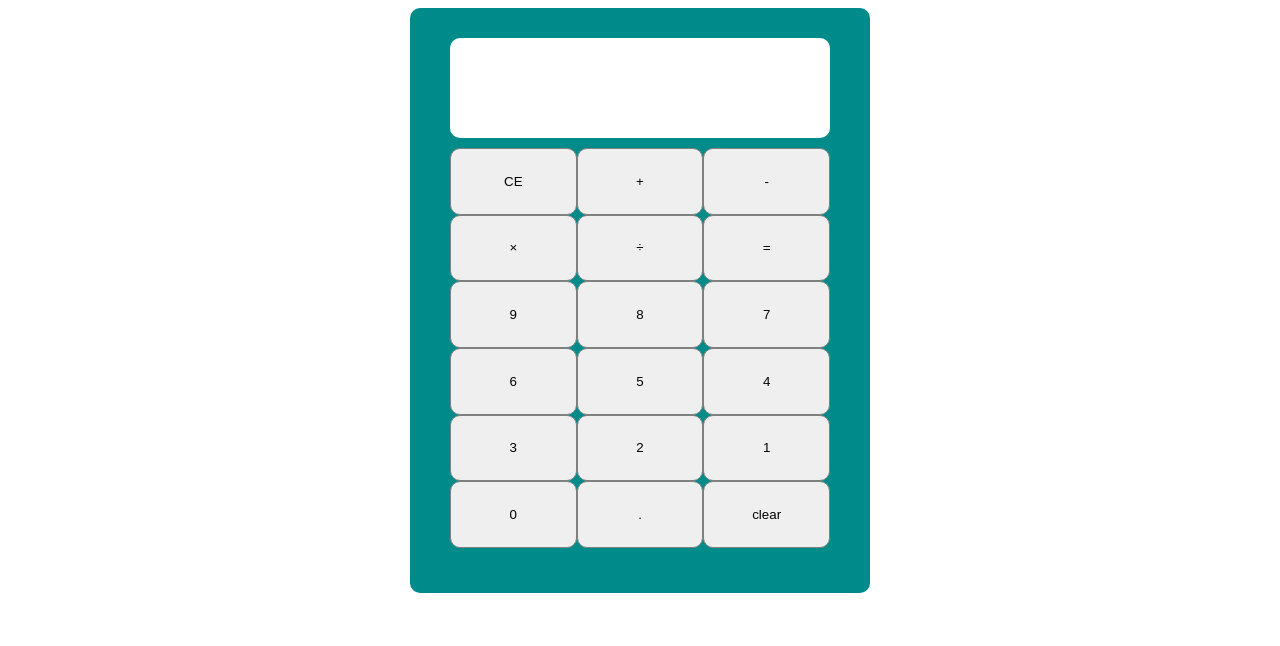
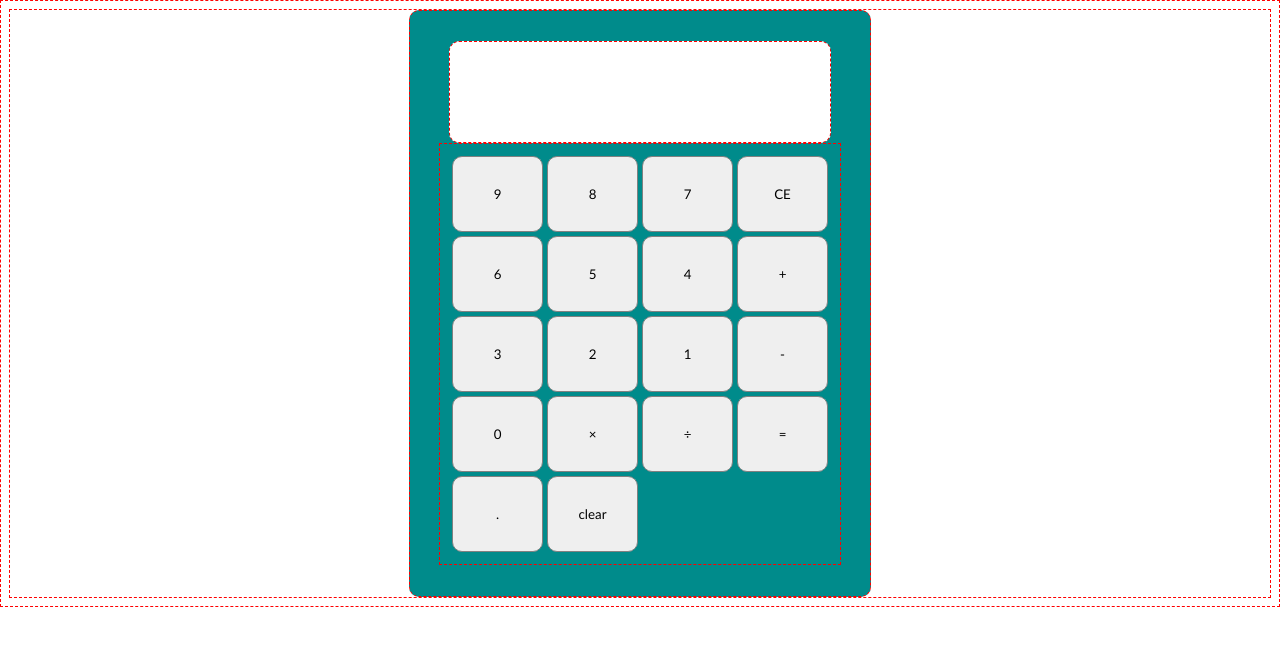
Before and after one commit to Hiya-its-Aya/calculator, a plain HTML site: page index.html in a window 1280 px wide. Drawn offline with Linux system fonts and the light colour scheme.

Commit message:
make functions

```diff
--- a/index.html
+++ b/index.html
@@ -8,24 +8,25 @@
 </head>
 <body>
     <div id="calc-body">
-        <div id="calc-screen"></div>
+        <div id="calc-screen">
+        </div>
         <div id="calc-buttons">
-            <button id="reset">CE</button>
+            <button id="9">9</button>
+            <button id="8">8</button>
+            <button id="7">7</button>
+            <button id="clear-entry">CE</button>
+            <button id="6">6</button>
+            <button id="5">5</button>
+            <button id="4">4</button>
             <button id="add">+</button>
+            <button id="3">3</button>
+            <button id="2">2</button>
+            <button id="1">1</button>
             <button id="subtract">-</button>
+            <button id="0">0</button>
             <button id="multiply">&#215</button>
             <button id="divide">&#247</button>
             <button id="equals">=</button>
-            <button id="9">9</button>
-            <button id="8">8</button>
-            <button id="7">7</button>
-            <button id="6">6</button>
-            <button id="5">5</button>
-            <button id="4">4</button>
-            <button id="3">3</button>
-            <button id="2">2</button>
-            <button id="1">1</button>
-            <button id="0">0</button>
             <button id=".">.</button>
             <button id="clear">clear</button>
         </div>
--- a/script.js
+++ b/script.js
@@ -1,9 +1,14 @@
+const screen = document.querySelector('#calc-screen');
+const buttons = document.querySelectorAll('button');
+const num = document.createElement('div');
+let firstNum = '';
+let secondNum = '';
+let currentOp  = null;
+let shouldReset = false;
 
-const screen= document.querySelector('#calc-screen');
 
 
 //print buttons pressed on screen
-//clear, one click for current entry, two to start over
 //do math functions
 function add(num1, num2){
     const newNum = num1 + num2
@@ -28,16 +33,53 @@ function div(num1, num2){
 //operator function
 
 function operator(){
-    const buttons = document.querySelectorAll('button');
-    buttons.forEach((button) => {
-        button.addEventListener('click', () => {
+    let num1 = prompt("first number: ")
+    let op = prompt("choose operation:")
+    let num2 = prompt("choose another number:")
+    if(op === "+"){
+        console.log(add(num1, num2))
+    }
+    else if(op === "-"){
+        console.log(sub(num1, num2))
+    }
+    else if(op === "/"){
+        console.log(div(num1, num2))
+    }
+    else{
+        console.log(mult(num1, num2))
+    }
 
-        });
-    });
 }
 
 
-operator()
+function appendNumber(number) {
+    if (currentOp.textContent === '0' || shouldResetScreen)
+      resetScreen()
+    currentOperationScreen.textContent += number
+  }
+
+// function display(){
+//     num.classList.add('num');
+//     buttons.forEach((button) => {
+//         button.addEventListener('click', function(e){
+//             let name= e.target.id;
+//             let newName = '';
+//             if(isNaN(name) == false){
+//                 newName = newName + name;
+//                 console.log(newName)
+//             }
+//             num.textContent = newName;
+//             screen.appendChild(num);
+//         });
+//     });
+// }
+
+// function store(name){
+//     num.classList.add('num');
+//     newName = newName + name;
+//     num.textContent = newName;
+// }
+display()
 
 
 
--- a/styles.css
+++ b/styles.css
@@ -1,8 +1,8 @@
-/* *{ border: 1px dashed red} */
+*{ border: 1px dashed red}
 
 body{
     display: flex;
-    font-family: 'Segoe UI', Tahoma, Geneva, Verdana, sans-serif;
+    font-family:'Trebuchet MS', 'Lucida Sans Unicode', 'Lucida Grande', 'Lucida Sans', Arial, sans-serif;
     align-items: center;
     justify-content: center;
 }
@@ -18,22 +18,37 @@ body{
 }
 
 #calc-screen{
+    display: flex;
     background-color: white;
     width: 380px;
     height: 100px;
     border-radius: 10px;
     /* border: 10px solid grey; */
+    justify-content: end;
+    align-items: center;
+    font-size: 50px;
 }
+
+#calc-screen > div{
+    padding: 10px;
+}
+
+
 #calc-buttons{
     padding: 10px;
     display: grid;
     height: 400px;
     width: 380px;
-    grid-template-columns: repeat(3, 1fr);
+    grid-template-columns: repeat(4, 1fr);
 }
 
 #calc-buttons > button{
     border-radius: 10px;
     border: .5px solid gray;
-    font-family: fantasy;
+    font-family:'Trebuchet MS', 'Lucida Sans Unicode', 'Lucida Grande', 'Lucida Sans', Arial, sans-serif;
+    margin: 2px;
 }
+
+#0{
+    grid-row: 2/4;
+}
```
